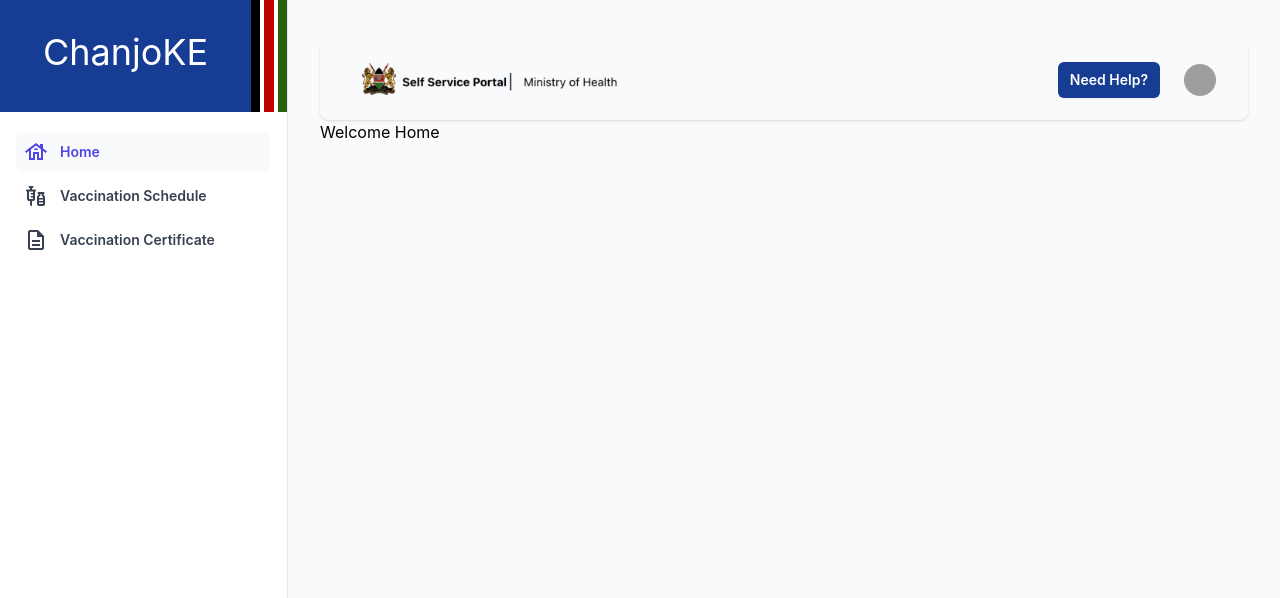
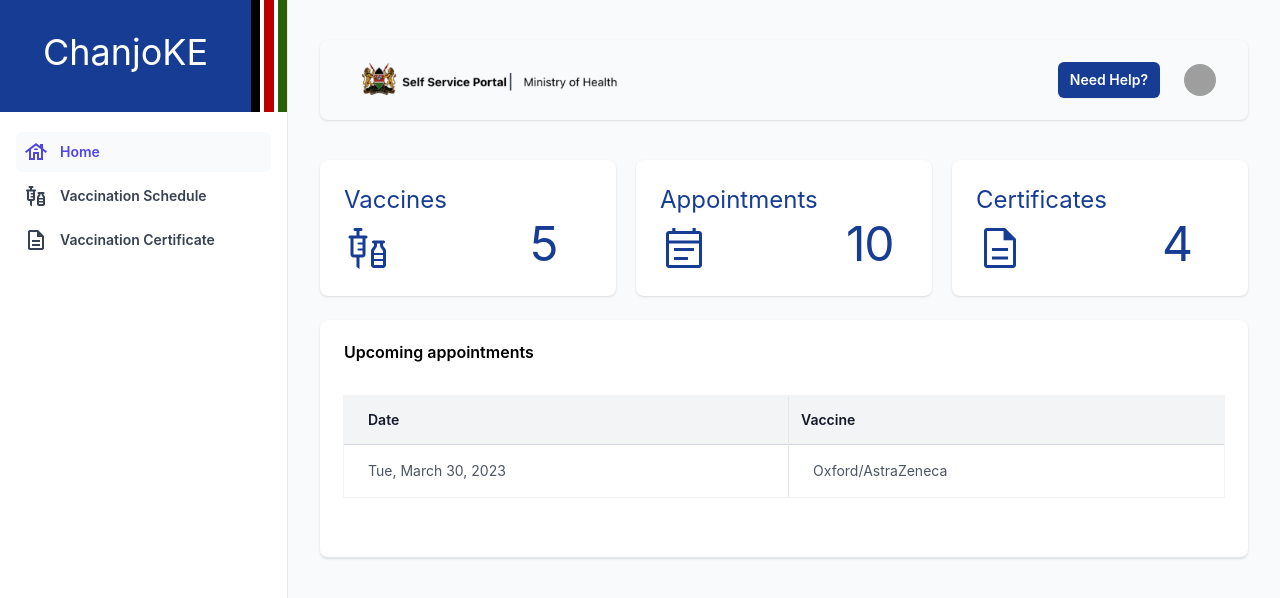
Before and after one commit to IntelliSOFT-Consulting/ChanjoKe-PatientApp, a React (Create React App) app: page / in a window 1280 px wide. Shown: the top 598 px of the page. Built offline with nearby package versions, Linux system fonts and the light colour scheme; grey boxes are pictures that could not be loaded.

Commit message:
- create the stats component - create a re-usable table component -  highlight the current page that's active from the side nav

```diff
--- /dev/null
+++ b/src/components/Stats.js
@@ -0,0 +1,23 @@
+const stats = [
+  { name: 'Vaccines', stat: '5', icon: 'vaccines' },
+  { name: 'Appointments', stat: '10', icon: 'event_note' },
+  { name: 'Certificates', stat: '4', icon: 'description' },
+]
+
+export default function Stats() {
+  return (
+    <div className="mt-10">
+      <dl className="mt-5 grid grid-cols-1 gap-5 sm:grid-cols-3">
+        {stats.map((item) => (
+          <div key={item.name} className="overflow-hidden rounded-lg bg-white px-4 py-5 shadow sm:p-6 text-[#163C94]">
+            <dt className="truncate text-2xl">{item.name}</dt>
+            <div className="grid grid-cols-4">
+              <div className="material-symbols-outlined mt-2 col-span-3 text-5xl">{item.icon}</div>
+              <dd className="mt-1 text-5xl tracking-tight">{item.stat}</dd>
+            </div>
+          </div>
+        ))}
+      </dl>
+    </div>
+  )
+}
--- /dev/null
+++ b/src/components/Table.js
@@ -0,0 +1,41 @@
+export default function Table(props) {
+  return (
+    <div className="border-b border-gray-200 rounded-lg shadow bg-white px-4 py-5 sm:px-6">
+      <div className="sm:flex sm:items-center">
+        <h1 className="font-semibold text-1xl">
+          {props.tableTitle}
+        </h1>
+      </div>
+      <div className="mt-8 flow-root mb-10">
+        <div className="-mx-4 -my-2 overflow-x-auto sm:-mx-6 lg:-mx-8">
+          <div className="inline-block min-w-full py-2 align-middle sm:px-6 lg:px-8">
+            <div className="overflow-hidden ring-1 ring-black ring-opacity-5">
+              <table className="min-w-full divide-y divide-gray-300">
+                <thead className="bg-gray-100">
+                  <tr className="divide-x divide-gray-200">
+                    {props.theaders.map((header) => (
+                      <th scope="col" className={header.classes}>
+                        {header.title}
+                      </th>
+                    ))}
+                  </tr>
+                </thead>
+                <tbody className="divide-y divide-gray-200 bg-white">
+                  {props.data.map((item, index) => (
+                    <tr className="divide-x divide-gray-200" key={index}>
+                      {Object.keys(item).map((itemkey) => (
+                        <td className="whitespace-nowrap py-4 pl-4 pr-3 text-sm text-gray-600 sm:pl-6">
+                          {item[itemkey]}
+                        </td>
+                      ))}
+                    </tr>
+                  ))}
+                </tbody>
+              </table>
+            </div>
+          </div>
+        </div>
+      </div>
+    </div>
+  )
+}
--- a/src/layouts/AuthorizedLayout.js
+++ b/src/layouts/AuthorizedLayout.js
@@ -1,4 +1,4 @@
-import { Outlet, Link } from "react-router-dom";
+import { Outlet, useLocation } from "react-router-dom";
 import { Fragment, useState } from "react";
 import { Dialog, Transition } from '@headlessui/react';
 import {
@@ -10,9 +10,9 @@
 import ProfileDropdown from "../components/ProfileDropdown";
 
 const navigation = [
-  { name: 'Home', href: '/', icon: 'house', current: true },
-  { name: 'Vaccination Schedule', href: 'vaccination-schedule', icon: 'vaccines', current: false },
-  { name: 'Vaccination Certificate', href: 'vaccination-certificate', icon: 'description', current: false },
+  { name: 'Home', href: '/', icon: 'house', current: false },
+  { name: 'Vaccination Schedule', href: '/vaccination-schedule', icon: 'vaccines', current: false },
+  { name: 'Vaccination Certificate', href: '/vaccination-certificate', icon: 'description', current: false },
 ]
 
 function classNames(...classes) {
@@ -21,6 +21,8 @@
 
 const SideNav = () => {
   const [sidebarOpen, setSidebarOpen] = useState(false);
+
+  const { pathname } = useLocation();
 
   return (
     <>
@@ -84,12 +86,13 @@
                                 <Link
                                   to={item.href}
                                   className={classNames(
-                                    item.current
+                                    pathname === item.href
                                       ? 'bg-gray-50 text-indigo-600'
                                       : 'text-gray-700 hover:text-indigo-600 hover:bg-gray-50',
                                     'group flex gap-x-3 rounded-md p-2 text-sm leading-6 font-semibold'
-                                  )}>
-                                  <span class="material-symbols-outlined">{item.icon}</span>
+                                  )}
+                                >
+                                  <span className="material-symbols-outlined">{item.icon}</span>
                                   {item.name}
                                 </Link>
                               </li>
@@ -126,12 +129,13 @@
                         <Link
                           to={item.href}
                           className={classNames(
-                            item.current
+                            pathname === item.href
                               ? 'bg-gray-50 text-indigo-600'
                               : 'text-gray-700 hover:text-indigo-600 hover:bg-gray-50',
                             'group flex gap-x-3 rounded-md p-2 text-sm leading-6 font-semibold'
-                          )}>
-                          <span class="material-symbols-outlined">{item.icon}</span>
+                          )}
+                        >
+                          <span className="material-symbols-outlined">{item.icon}</span>
                           {item.name}
                         </Link>
                       </li>
--- a/src/pages/Home.js
+++ b/src/pages/Home.js
@@ -1,9 +1,27 @@
 import { Link } from "react-router-dom";
+import Stats from '../components/Stats';
+import Table from '../components/Table';
+
+const appointments = [
+  { date: 'Tue, March 30, 2023', vaccine: 'Oxford/AstraZeneca' },
+]
+
+const tableHeaders = [
+  { title: 'Date', classes: 'py-3.5 pl-4 pr-3 text-left text-sm font-semibold text-gray-900 sm:pl-6' },
+  { title: 'Vaccine', classes: 'px-3 py-3.5 text-left text-sm font-semibold text-gray-900' }
+]
 
 function Home() {
   return (
     <div>
-      <div>Welcome Home</div>
+      <Stats />
+
+      <br />
+
+      <Table
+        tableTitle="Upcoming appointments"
+        theaders={tableHeaders}
+        data={appointments} />
     </div>
   );
 }
--- a/src/pages/VaccinationCertificate.js
+++ b/src/pages/VaccinationCertificate.js
@@ -1,7 +1,24 @@
-function VaccinationCertificate() {
+import Table from '../components/Table';
+
+const certificates = [
+  { number: '1', title: 'Oxford/AstraZeneca', action: 'Download' },
+]
+
+const tableHeaders = [
+  { title: '#', classes: 'py-3.5 pl-4 pr-3 text-left text-sm font-semibold text-gray-900 sm:pl-6' },
+  { title: 'Vaccine', classes: 'px-3 py-3.5 text-left text-sm font-semibold text-gray-900' },
+  { title: 'Action', classes: 'px-3 py-3.5 text-left text-sm font-semibold text-gray-900' }
+]
+
+export default function VaccinationCertificate() {
   return (
-    <div>Welcome to Vaccination Certificate</div>
+    <>
+      <br />
+
+      <Table
+        tableTitle="Vaccination Certificate"
+        theaders={tableHeaders}
+        data={certificates} />
+    </>
   );
 }
-
-export default VaccinationCertificate;
--- a/src/pages/VaccinationSchedule.js
+++ b/src/pages/VaccinationSchedule.js
@@ -1,7 +1,24 @@
-function VaccinationSchedule() {
+import Table from '../components/Table';
+
+const schedules = [
+  { dose: '1', title: 'Oxford/AstraZeneca', schedule: 'Sat Jun 20 2023' },
+]
+
+const tableHeaders = [
+  { title: 'Dose', classes: 'py-3.5 pl-4 pr-3 text-left text-sm font-semibold text-gray-900 sm:pl-6' },
+  { title: 'Vaccine', classes: 'px-3 py-3.5 text-left text-sm font-semibold text-gray-900' },
+  { title: 'Schedule', classes: 'px-3 py-3.5 text-left text-sm font-semibold text-gray-900' }
+]
+
+export default function VaccinationSchedule() {
   return (
-    <div>Welcome to Vaccination Schedule</div>
+    <>
+      <br />
+
+      <Table
+        tableTitle="Vaccination Schedule"
+        theaders={tableHeaders}
+        data={schedules} />
+    </>
   )
 }
-
-export default VaccinationSchedule;
```
